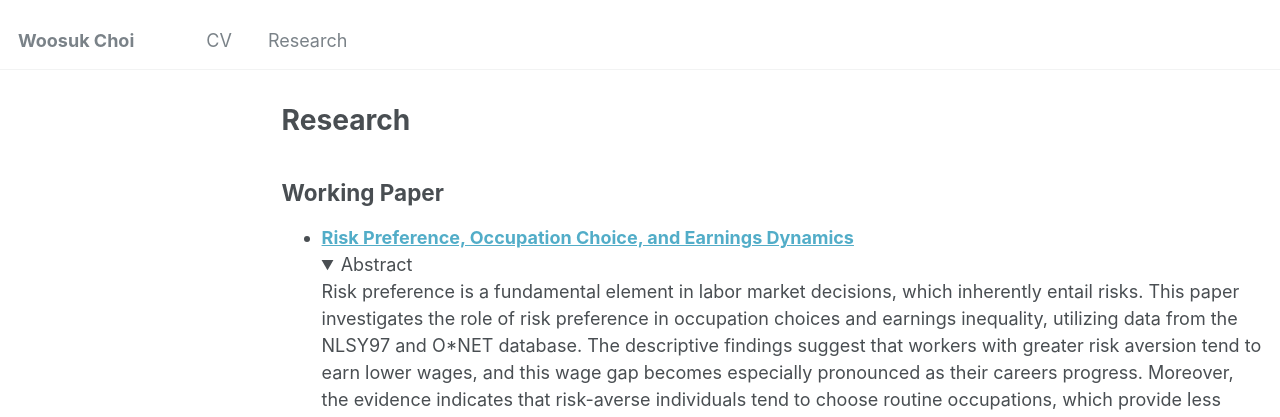
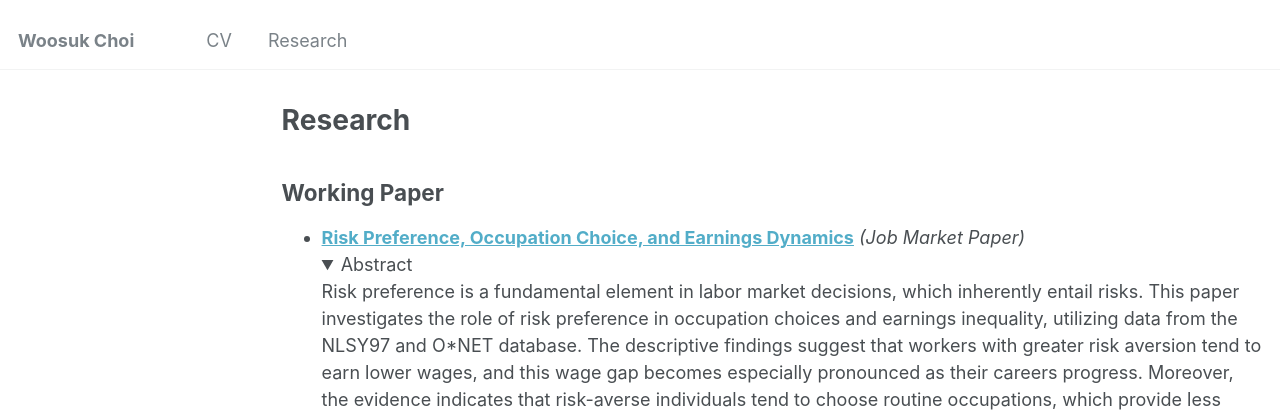
Before and after one commit to woosukchoi/old_page, a Jekyll site: the page built from _pages/research.md, in a window 1280 px wide and 1290 px high. Shown: the top 417 px of the window. Built offline with Jekyll 4.4.1, drawn with Linux system fonts in a browser that asks for light colours.

Commit message:
Update research.md

```diff
--- a/_pages/research.md
+++ b/_pages/research.md
@@ -5,7 +5,7 @@ permalink: /research/
 author_profile: false
 ---
 ## Working Paper
-- [__Risk Preference, Occupation Choice, and Earnings Dynamics__](/files/Paper_Woosuk_Risk_Preference.pdf)
+- [__Risk Preference, Occupation Choice, and Earnings Dynamics__](/files/Paper_Woosuk_Risk_Preference.pdf) _(Job Market Paper)_
   <details open>
     <summary>Abstract</summary>
 
```
